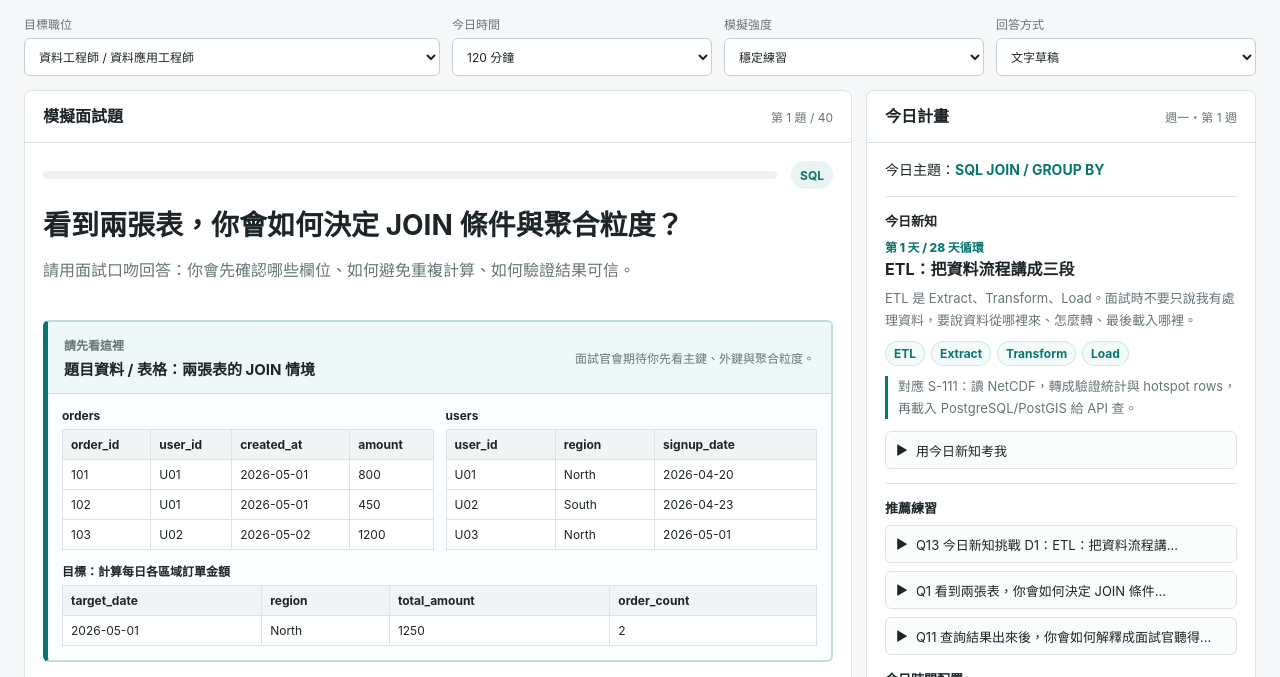
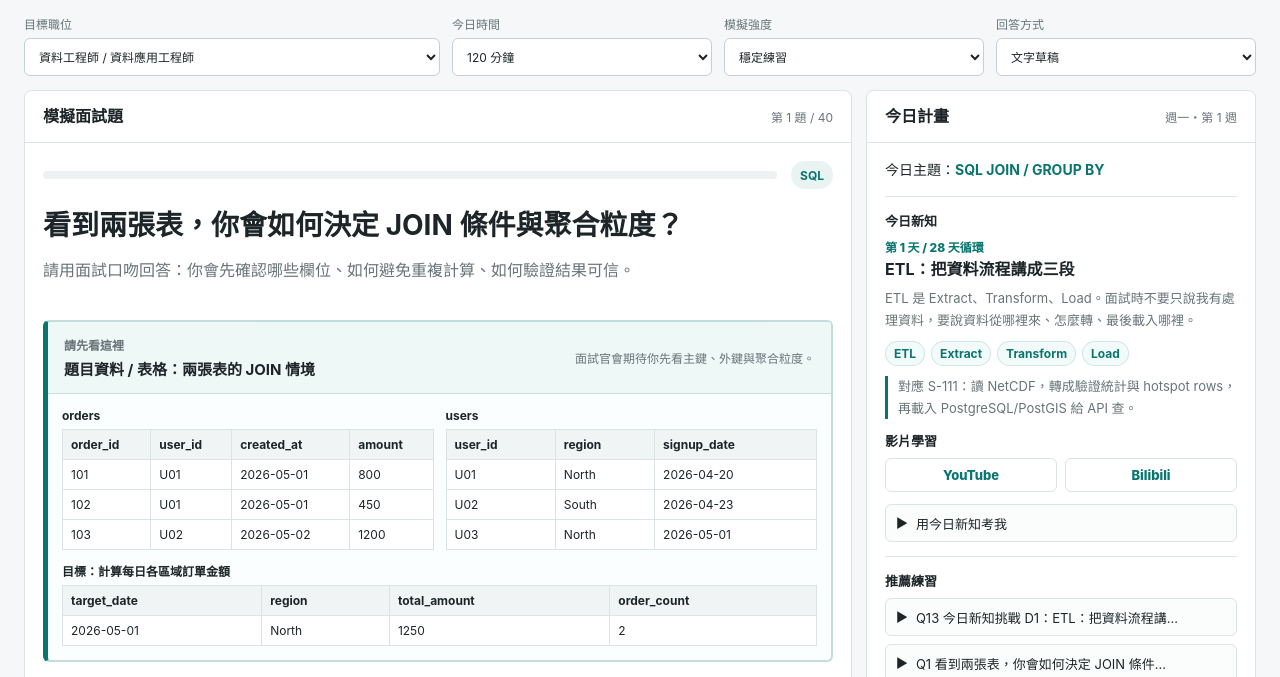
Before and after one commit to steven65026502/interview-trainer, a plain HTML site: page index.html in a window 1280 px wide. Shown: the part 88-765 px from the top of the page. Drawn offline with Linux system fonts and the light colour scheme.

Commit message:
Add video search links to daily lessons

```diff
--- a/index.html
+++ b/index.html
@@ -598,6 +598,38 @@
     .knowledge-s111 {
       border-left: 3px solid var(--accent);
       padding-left: 10px;
+    }
+
+    .video-links {
+      display: grid;
+      grid-template-columns: 1fr 1fr;
+      gap: 8px;
+      margin-top: 12px;
+    }
+
+    .video-links span {
+      grid-column: 1 / -1;
+      color: var(--ink);
+      font-size: 13px;
+      font-weight: 700;
+    }
+
+    .video-links a {
+      min-height: 34px;
+      display: grid;
+      place-items: center;
+      border: 1px solid var(--line);
+      border-radius: 6px;
+      background: #fff;
+      color: var(--accent);
+      font-size: 13px;
+      font-weight: 800;
+      text-decoration: none;
+    }
+
+    .video-links a:hover {
+      border-color: var(--accent);
+      background: var(--accent-soft);
     }
 
     .knowledge-start {
@@ -1066,6 +1098,11 @@
               <p id="dailyKnowledgeConcept"></p>
               <div class="knowledge-tags" id="dailyKnowledgeTags"></div>
               <p class="knowledge-s111" id="dailyKnowledgeS111"></p>
+              <div class="video-links" aria-label="今日新知影片學習連結">
+                <span>影片學習</span>
+                <a id="dailyYoutubeLink" href="#" target="_blank" rel="noreferrer">YouTube</a>
+                <a id="dailyBilibiliLink" href="#" target="_blank" rel="noreferrer">Bilibili</a>
+              </div>
               <button class="plan-question knowledge-start" id="dailyKnowledgeBtn" type="button">
                 <span id="dailyKnowledgeBtnIcon">▶</span>
                 <span id="dailyKnowledgeBtnText">開始今日新知挑戰</span>
@@ -1986,6 +2023,8 @@
       dailyKnowledgeConcept: document.getElementById("dailyKnowledgeConcept"),
       dailyKnowledgeTags: document.getElementById("dailyKnowledgeTags"),
       dailyKnowledgeS111: document.getElementById("dailyKnowledgeS111"),
+      dailyYoutubeLink: document.getElementById("dailyYoutubeLink"),
+      dailyBilibiliLink: document.getElementById("dailyBilibiliLink"),
       dailyKnowledgeBtn: document.getElementById("dailyKnowledgeBtn"),
       dailyKnowledgeBtnIcon: document.getElementById("dailyKnowledgeBtnIcon"),
       dailyKnowledgeBtnText: document.getElementById("dailyKnowledgeBtnText"),
@@ -2245,6 +2284,22 @@
       return dailyLessonStartIndex + todayLearningOffset();
     }
 
+    function videoSearchQuery(lesson, platform) {
+      const terms = lesson.terms.join(" ");
+      if (platform === "youtube") {
+        return `${terms} data engineering tutorial interview`;
+      }
+      return `${lesson.title} ${terms} 數據工程 面試 教程`;
+    }
+
+    function videoSearchUrl(platform, lesson) {
+      const query = encodeURIComponent(videoSearchQuery(lesson, platform));
+      if (platform === "youtube") {
+        return `https://www.youtube.com/results?search_query=${query}`;
+      }
+      return `https://search.bilibili.com/all?keyword=${query}`;
+    }
+
     function todayRecommendationIndexes(dayIndex) {
       const plan = dailyPlans[dayIndex];
       const plannedIndexes = plan.indexes !== "weakest"
@@ -2303,6 +2358,10 @@
       els.dailyKnowledgeConcept.textContent = lesson.concept;
       els.dailyKnowledgeTags.innerHTML = lesson.terms.map(term => `<span>${term}</span>`).join("");
       els.dailyKnowledgeS111.textContent = lesson.s111;
+      els.dailyYoutubeLink.href = videoSearchUrl("youtube", lesson);
+      els.dailyYoutubeLink.title = `在 YouTube 搜尋：${videoSearchQuery(lesson, "youtube")}`;
+      els.dailyBilibiliLink.href = videoSearchUrl("bilibili", lesson);
+      els.dailyBilibiliLink.title = `在 Bilibili 搜尋：${videoSearchQuery(lesson, "bilibili")}`;
       els.dailyKnowledgeBtn.classList.toggle("done", done);
       els.dailyKnowledgeBtnIcon.textContent = done ? "✓" : "▶";
       els.dailyKnowledgeBtnText.textContent = done ? "今日新知已完成" : "用今日新知考我";
```
